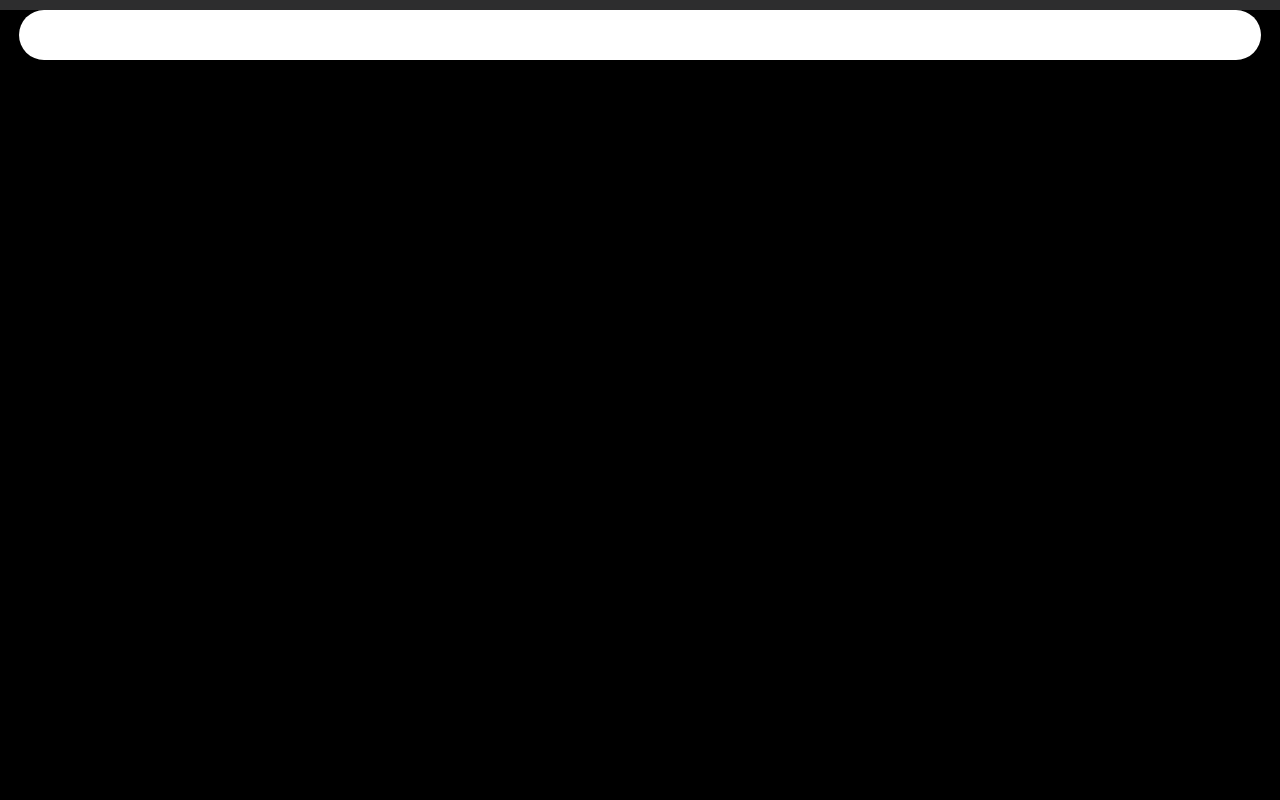
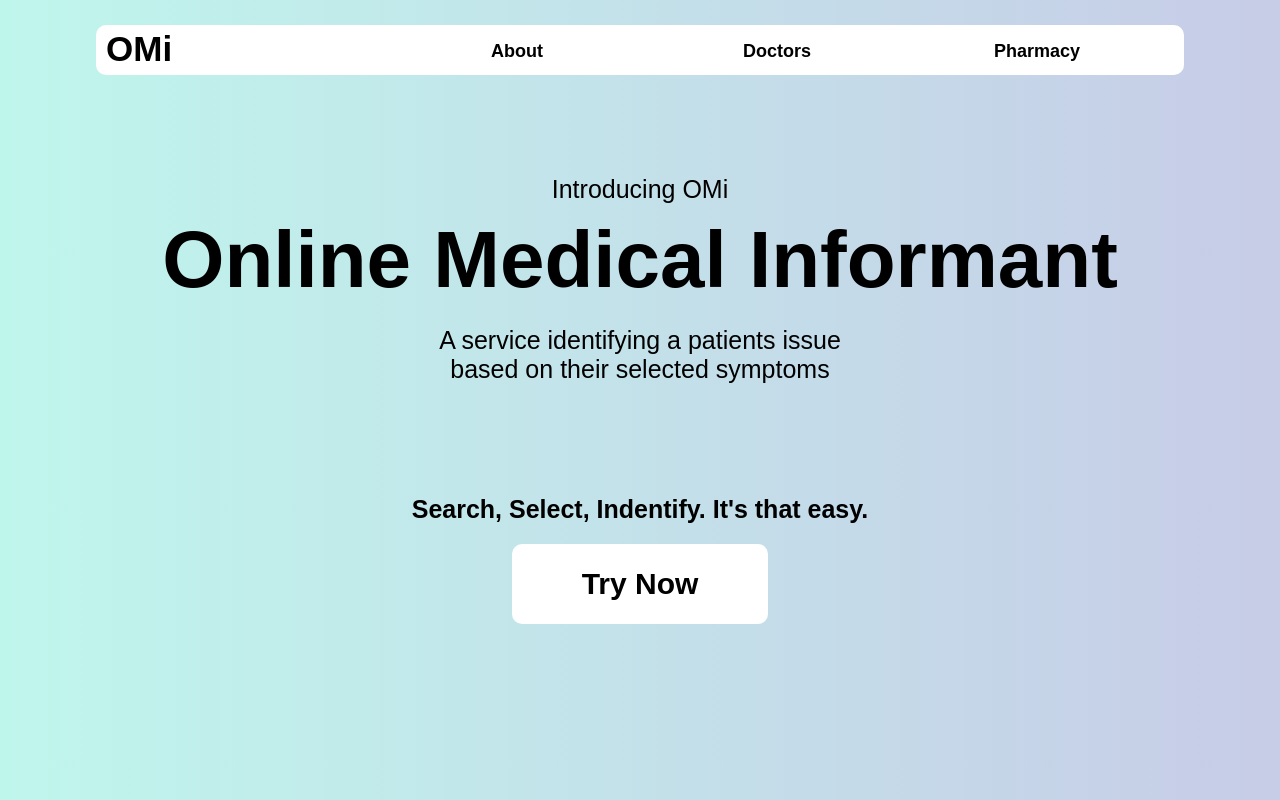
Before and after one commit to bykevinyang/OMi, a React app in the folder react-frontend/: page / in a window 1280 px wide. Shown: the top 800 px of the page. Built offline with nearby package versions, Linux system fonts and the light colour scheme; no server answers.

Commit message:
Added front page, added search bar for debugging

```diff
--- a/react-frontend/src/App.css
+++ b/react-frontend/src/App.css
@@ -11,5 +11,5 @@ body > #root > div {
 }
 
 body {
-  background: #2d2d2e;
+  background: #121212;
 }
--- a/react-frontend/src/App.js
+++ b/react-frontend/src/App.js
@@ -1,6 +1,7 @@
 import './App.css';
 import Bar from './components/Bar';
 import Controls from './components/Controls';
+import Intro from './components/Intro';
 import PageWrap from './components/PageWrap';
 
 function App() {
@@ -12,6 +13,7 @@ function App() {
 
       <PageWrap>
         <Bar></Bar>
+        <Intro></Intro>
       </PageWrap>
 
       <PageWrap>
--- a/react-frontend/src/components/Bar.js
+++ b/react-frontend/src/components/Bar.js
@@ -1,25 +1,51 @@
 import React from 'react';
 import styled from 'styled-components';
 
+const Above = styled.div`
+    height: 25px;
+    min-height: 10px;
+`;
+
 const OuterDiv = styled.div`
     margin: 0 auto;
-    margin-top: 10px;
     height: 50px;
-    width: 97%;
-    border-radius: 30px;
+    max-height:50px;
+    width: 85%;
+    border-radius: 10px;
     background: white;
+    margin-bottom: 100px;
 `;
 
 const SpLeft = styled.span`
     float: left;
-    align-text: center;
+    text-align: left;
+    padding: 4px;
+    padding-left: 10px;
+    color: black;
+    font-size: 35px;
     width: 200px;
-    height: 80%;
+    height: 100%;
+    font-weight: bolder;
+
 `;
+
+const Sp = styled.button`
+    float: center;
+    text-align: center;
+    margin-left: 60px;
+    font-size: 18px;
+    font-weight: bold;
+    width: 200px;
+    height: 100%;
+    padding-top: 4px;
+    border: none;
+    background: white;
+`;
+
 
 const SpRight = styled.span`
     float: Right;
-    align-text: center;
+    text-align: center;
     width: 200px;
     height: 80%;
 `;
@@ -29,11 +55,20 @@ class Bar extends React.Component {
 
     render(){
 
-        return <OuterDiv>
+        return <section>
+        <Above />
+        <OuterDiv>
 
+            <SpLeft>OMi</SpLeft>
 
+            <Sp>About</Sp>
+            <Sp>Doctors</Sp>
+            <Sp>Pharmacy</Sp>
+
+            <SpRight></SpRight>
 
         </OuterDiv>
+        </section>
     }
 }
 
--- a/react-frontend/src/components/Controls.js
+++ b/react-frontend/src/components/Controls.js
@@ -15,7 +15,7 @@ import BtnNext from './BtnNext';
 const OuterWrap = styled.div`
 
     height: 100%;
-    background: #2d2d2e;
+    background: #121212;
 
 `;
 
@@ -100,6 +100,7 @@ class Controls extends React.Component{
         let a = <section> </section>;
         let e = <section> </section>;
         let r = <Disease name = {this.state.dname} desc = {this.state.ddesc} />
+
         if (this.state.diseased === false) {
 
             a = <Ask />;
@@ -114,6 +115,8 @@ class Controls extends React.Component{
         } else {
             console.log("##" + this.state.ddesc);
         }
+
+        if (this.state.firstTime) e = <Search found = {this.remove} items = {this.state.searchItems}></Search>;
 
 
         return <OuterWrap>
--- /dev/null
+++ b/react-frontend/src/components/Intro.js
@@ -0,0 +1,65 @@
+import React from 'react';
+import styled from 'styled-components';
+
+
+const OuterDiv = styled.div`
+    margin: 0 auto;
+    height: 300px;
+
+    margin-bottom: 20px;
+`;
+
+const Text1 = styled.div`
+    font-size: 25px;
+    width: 100%;
+    text-align: center;
+`;
+const Text2 = styled.div`
+    font-size: 25px;
+    font-weight:bold;
+    width: 100%;
+    text-align: center;
+    margin-bottom: 20px;
+`;
+
+const Title = styled.div`
+    font-size: 80px;
+    text-align: center;
+    font-weight: bold;
+    margin-top: 10px;
+    margin-bottom: 20px;
+`;
+
+const Go = styled.button`
+    font-size: 30px;
+    font-weight:bold;
+    width: 20%;
+    height: 80px;
+    text-align: center;
+    background: white;
+    border: none;
+    border-radius: 10px;
+`;
+
+
+class Intro extends React.Component {
+
+
+    render(){
+
+        return <section>
+        <OuterDiv>
+
+            <Text1>Introducing OMi</Text1>
+            <Title>Online Medical Informant</Title>
+            <Text1>A service identifying a patients issue</Text1>
+            <Text1>based on their selected symptoms</Text1>
+
+        </OuterDiv>
+        <Text2>Search, Select, Indentify. It's that easy.</Text2>
+        <Go>Try Now</Go>
+        </section>
+    }
+}
+
+export default Intro;
--- a/react-frontend/src/components/PageWrap.js
+++ b/react-frontend/src/components/PageWrap.js
@@ -5,7 +5,7 @@ import styled from 'styled-components';
 const Wr = styled.div`
 
     height: 100%;
-    background: black;
+    background-image: linear-gradient(to right, #BFF6EC , #C7CCE7);
 
 `;
 
--- a/react-frontend/src/components/Sym.js
+++ b/react-frontend/src/components/Sym.js
@@ -16,7 +16,7 @@ const Sym1 = styled.button`
         }
     }
 
-    background-color: white;
+    background: linear-gradient(to right, #ffffff , #e6f9fc);
     color: black;
     font-size:30px;
     border: none;
@@ -31,11 +31,13 @@ const Sym1 = styled.button`
         animation: out 1s;
         background-color: #e9ecf2;
         color: black;
+        border: 5px solid black;
     }
 
     &:hover {
-        background-color: #e9ecf2;
+        background: white;
         color: black;
+        border: 5px solid black;
     }
 
 `;
```
Also changed, not shown: 1 other file (tests, documents, lock files or other folders).
